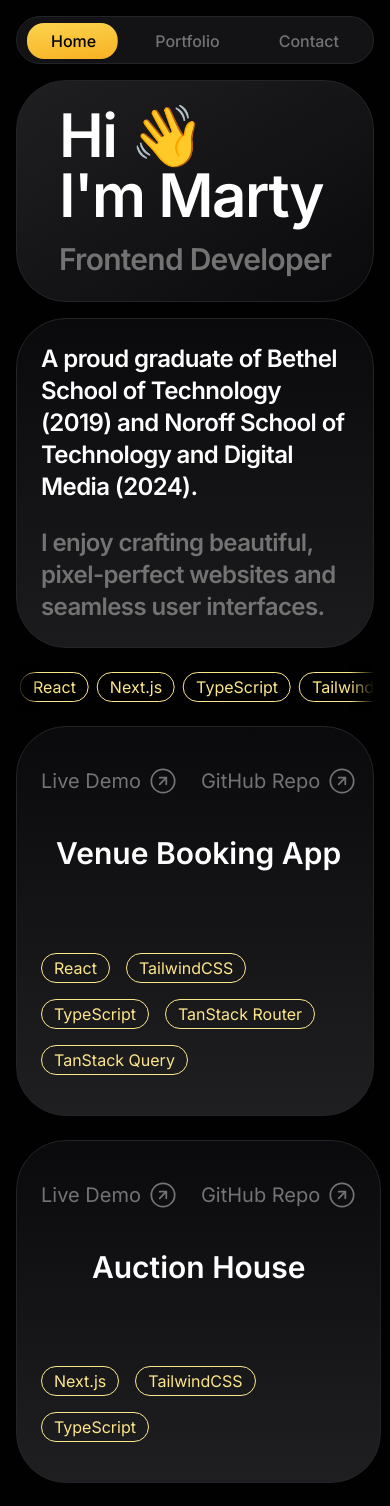
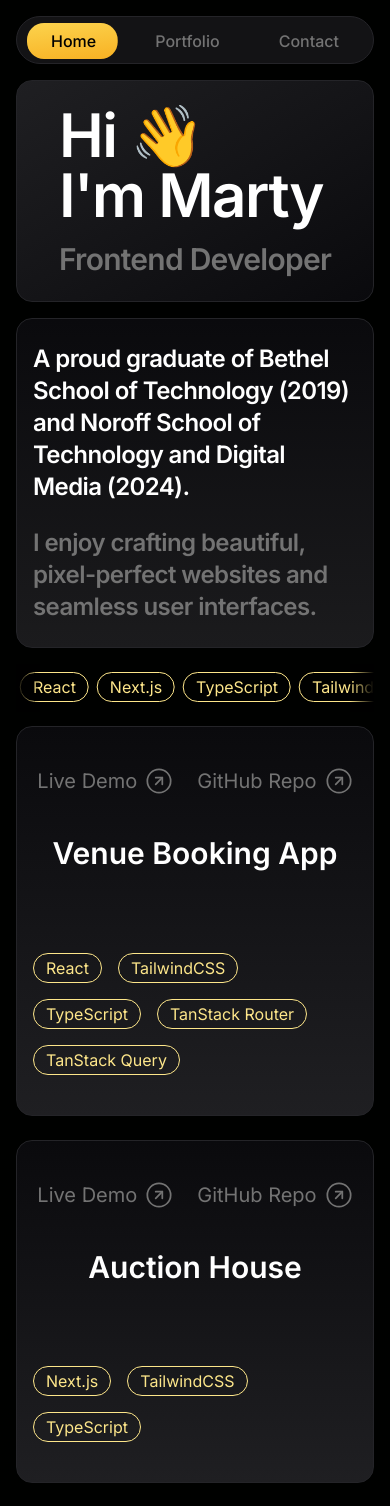
Before and after one commit to msiksnis/portfolio25-legendary-fiesta, a Next.js app: page / in a window 390 px wide. Shown: the top 1506 px of the page. Built offline with nearby package versions, Linux system fonts and the light colour scheme; what tailwindcss-motion would draw is missing.

Commit message:
adjusting for mobile size

```diff
--- a/src/components/HomeSection.tsx
+++ b/src/components/HomeSection.tsx
@@ -24,7 +24,7 @@ export default function HomeSection() {
       id="home"
       className="relative grid aspect-square grid-cols-12 gap-4 sm:gap-6"
     >
-      <div className="col-span-12 rounded-4xl border bg-gradient-to-br from-[#1f1f22] to-[#0A0A0D] py-6 sm:col-span-6 sm:aspect-square">
+      <div className="col-span-12 rounded-2xl border bg-gradient-to-br from-[#1f1f22] to-[#0A0A0D] py-6 sm:col-span-6 sm:aspect-square sm:rounded-4xl">
         <MagicCard>
           <div className="flex h-full">
             <div className="m-auto sm:pb-10">
@@ -40,7 +40,7 @@ export default function HomeSection() {
           </div>
         </MagicCard>
       </div>
-      <div className="hidden aspect-square rounded-4xl border bg-gradient-to-bl from-[#1f1f22] to-[#0A0A0D] sm:col-span-6 sm:block">
+      <div className="hidden aspect-square rounded-2xl border bg-gradient-to-bl from-[#1f1f22] to-[#0A0A0D] sm:col-span-6 sm:block sm:rounded-4xl">
         <MagicCard>
           <div className="flex h-full">
             <div className="m-auto space-y-10">
@@ -63,9 +63,9 @@ export default function HomeSection() {
         </MagicCard>
       </div>
       <Avatar />
-      <div className="col-span-12 w-full rounded-4xl border bg-gradient-to-b from-[#0A0A0D] to-[#1b1b1d]">
+      <div className="col-span-12 w-full rounded-2xl border bg-gradient-to-b from-[#0A0A0D] to-[#1b1b1d] sm:rounded-4xl">
         <MagicCard>
-          <div className="flex h-full items-center justify-center p-6 sm:aspect-[2/1] sm:p-0 sm:pt-10">
+          <div className="flex h-full items-center justify-center px-4 py-6 sm:aspect-[2/1] sm:p-0 sm:pt-10">
             <div className="w-fit text-2xl font-semibold tracking-tight text-white sm:text-3xl md:text-4xl">
               <p className="">
                 A proud graduate of Bethel School of{" "}
--- a/src/components/contact/ContactSection.tsx
+++ b/src/components/contact/ContactSection.tsx
@@ -17,9 +17,9 @@ export default function ContactSection() {
   return (
     <div
       id="contact"
-      className="w-full rounded-4xl border bg-gradient-to-t from-[#1f1f22] to-[#0A0A0D]"
+      className="w-full rounded-2xl border bg-gradient-to-t from-[#1f1f22] to-[#0A0A0D] sm:rounded-4xl"
     >
-      <MagicCard className="px-4w-full h-full w-full items-center justify-center rounded-4xl md:px-16">
+      <MagicCard className="h-full w-full items-center justify-center rounded-2xl px-4 sm:rounded-4xl md:px-16">
         <div className="mx-auto flex flex-col justify-center space-y-10 py-6 sm:py-12">
           <div className="w-fit text-pretty text-center text-2xl font-semibold text-white sm:text-3xl md:text-4xl">
             Looking to hire a Developer? <br />
--- a/src/components/portfolio/PortfolioSection.tsx
+++ b/src/components/portfolio/PortfolioSection.tsx
@@ -23,7 +23,7 @@ export default function PortfolioSection() {
           repoLink="https://github.com/msiksnis/msiksnis-sp2-auction"
           title="Auction House"
           techTags={["Next.js", "TailwindCSS", "TypeScript"]}
-          className="px-6"
+          className="sm:px-6"
         />
         <ProjectCard
           projectLink="/project/e-commerce"
@@ -31,7 +31,7 @@ export default function PortfolioSection() {
           repoLink="https://github.com/msiksnis/caps-store-musical-winner"
           title="E-commerce App"
           techTags={["React", "TailwindCSS", "TypeScript", "Framer Motion"]}
-          className="px-6"
+          className="sm:px-6"
         />
       </div>
     </div>
--- a/src/components/portfolio/ProjectCard.tsx
+++ b/src/components/portfolio/ProjectCard.tsx
@@ -31,9 +31,14 @@ export default function ProjectCard({
       id="portfolio"
       type="button"
       onClick={() => router.push(projectLink)}
-      className="group/card relative flex h-full min-h-56 w-full flex-col rounded-4xl border bg-gradient-to-t from-[#1f1f22] to-[#0A0A0D]"
+      className="group/card relative flex h-full min-h-56 w-full flex-col rounded-2xl border bg-gradient-to-t from-[#1f1f22] to-[#0A0A0D] sm:rounded-4xl"
     >
-      <MagicCard className={cn("rounded-4xl px-6 py-10 sm:px-16", className)}>
+      <MagicCard
+        className={cn(
+          "rounded-2xl px-4 py-10 sm:rounded-4xl sm:px-16",
+          className,
+        )}
+      >
         <div className="flex h-full flex-col justify-between space-y-10">
           <div className="flex justify-center gap-6">
             <ProjectLinkButton
@@ -60,7 +65,7 @@ export default function ProjectCard({
               {techTags?.map((tag) => (
                 <span
                   key={tag}
-                  className="w-fit rounded-4xl border border-amber-200 px-3 py-0.5 text-amber-200"
+                  className="w-fit rounded-2xl border border-amber-200 px-3 py-0.5 text-amber-200 sm:rounded-4xl"
                 >
                   {tag}
                 </span>
```
